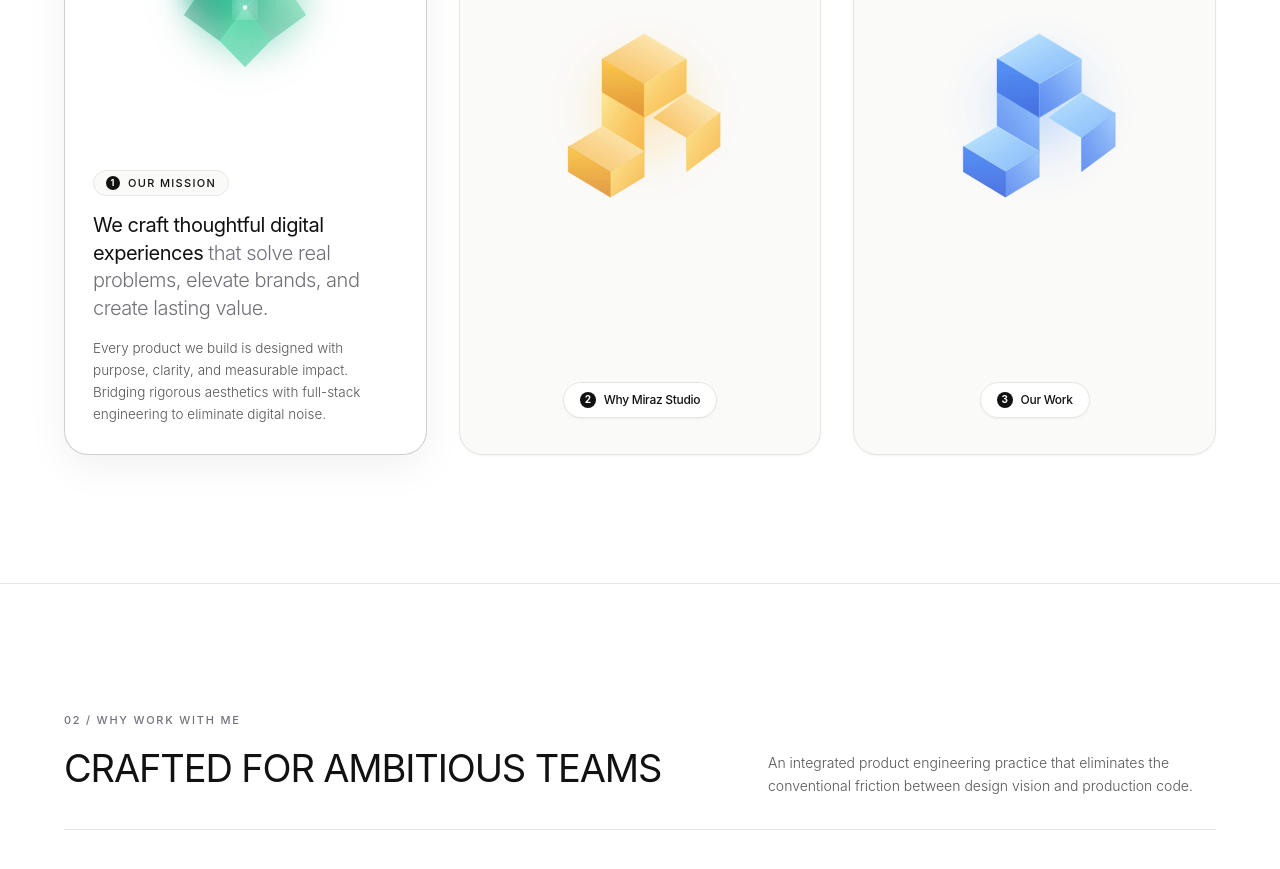
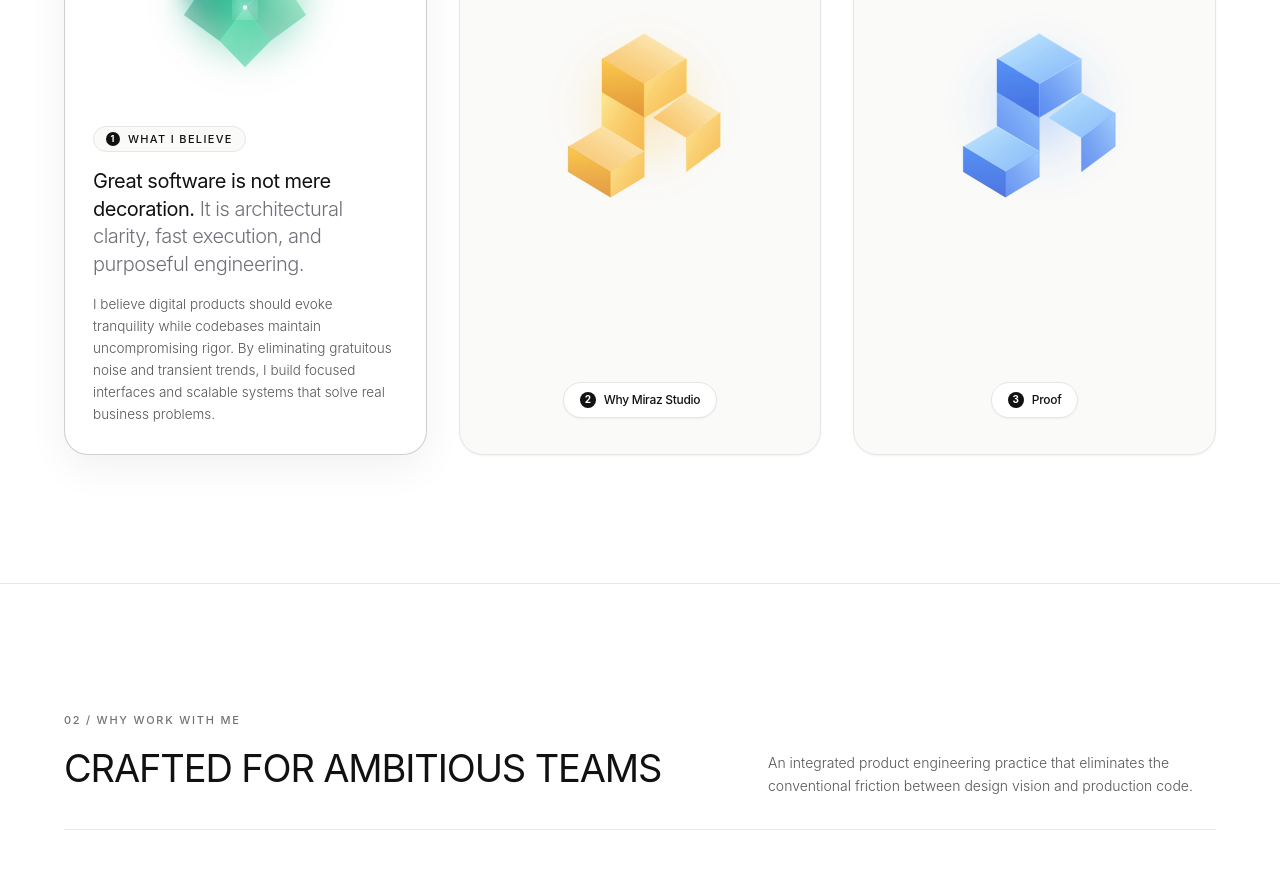
Before and after one commit to mirazahmeed/miraz-studio, a Next.js app: page / in a window 1280 px wide. Shown: the part 1900-2769 px from the top of the page. Built offline with nearby package versions, Linux system fonts and the light colour scheme; no server answers; the database is empty.

Commit message:
feat: align studio story cards with business narrative (What I Believe / Why Miraz Studio / Proof)

```diff
--- a/src/components/home/StudioStorySection.tsx
+++ b/src/components/home/StudioStorySection.tsx
@@ -31,14 +31,14 @@ export function StudioStorySection({
 
   const storyCards = [
     {
-      id: "mission",
+      id: "belief",
       number: "01",
       numberBadge: "1",
-      title: "Our Mission",
-      headlineLead: "We craft thoughtful digital experiences",
-      headlineMuted: "that solve real problems, elevate brands, and create lasting value.",
+      title: "What I Believe",
+      headlineLead: "Great software is not mere decoration.",
+      headlineMuted: "It is architectural clarity, fast execution, and purposeful engineering.",
       description:
-        "Every product we build is designed with purpose, clarity, and measurable impact. Bridging rigorous aesthetics with full-stack engineering to eliminate digital noise.",
+        "I believe digital products should evoke tranquility while codebases maintain uncompromising rigor. By eliminating gratuitous noise and transient trends, I build focused interfaces and scalable systems that solve real business problems.",
       Artwork: MissionArtwork,
     },
     {
@@ -46,25 +46,25 @@ export function StudioStorySection({
       number: "02",
       numberBadge: "2",
       title: "Why Miraz Studio",
-      headlineLead: "We don't stop at making things look good.",
-      headlineMuted: "We engineer products built around real goals and longevity.",
+      headlineLead: "Design and engineering under one roof.",
+      headlineMuted: "Zero telephone game, rapid execution, and direct senior ownership.",
       description:
-        "By pairing bespoke UI/UX design with production-grade Next.js development and AI automation, we eliminate the translation gap between design and code. Zero bloat, direct senior collaboration.",
+        "I don't just draft mockups in Figma. I engineer the full-stack architecture in Next.js and integrate modern AI automation. You collaborate directly with the senior creator building your product—ensuring sub-second performance, maintainability, and total alignment.",
       Artwork: WhyStudioArtwork,
     },
     {
-      id: "work",
+      id: "proof",
       number: "03",
       numberBadge: "3",
-      title: "Our Work",
+      title: "Proof",
       headlineLead: "Real systems verified in production.",
-      headlineMuted: "Not just static mockups or empty promises.",
+      headlineMuted: "Every case study is backed by live websites, public repositories, and benchmarks.",
       description:
-        "From high-performance web applications to scalable design systems, every project in our registry is something you can test, inspect, and verify directly in production.",
+        "No fabricated testimonials or phantom metrics. Explore production web applications, open-source codebases, and custom digital products that you can test, inspect, and verify directly in production.",
       Artwork: WorkArtwork,
       cta: {
         href: "/work",
-        text: "Explore all work",
+        text: "Explore verified work",
       },
     },
   ];
```
